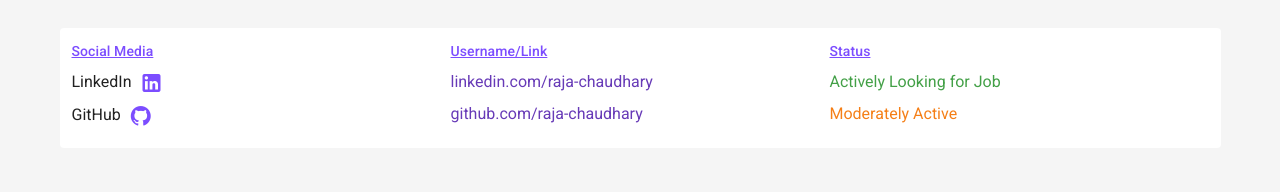
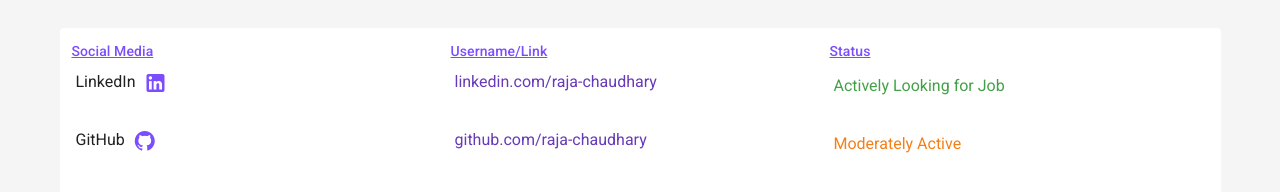
Before and after one commit to raja-chaudhary/learning-vuetify, a Vue app: page / in a window 1280 px wide. Shown: the part 244-436 px from the top of the page. Built offline with nearby package versions, Linux system fonts and the light colour scheme.

Commit message:
added spacing between links and status in table

```diff
--- a/src/views/Home.vue
+++ b/src/views/Home.vue
@@ -77,7 +77,7 @@
     <v-container class="my-5">
       <v-card flat class="pa-3">
         <v-layout row wrap class="pa-3">
-          <v-flex xs4 sm4 md4>
+          <v-flex xs4 sm4 md4 class="px-0">
             <div
               class="
                 subtitle-2
@@ -88,7 +88,7 @@
             >
               Social Media
             </div>
-            <div class="my-2">
+            <div class="my-2 px-1" style="height: 50px">
               <span class="hidden-sm-and-down">LinkedIn</span>
               <a
                 href="https://www.linkedin.com/in/raja-chaudhary/"
@@ -100,7 +100,7 @@
                 ></a
               >
             </div>
-            <div class="my-2">
+            <div class="my-2 px-1" style="height: 50px">
               <span class="hidden-sm-and-down">GitHub</span>
               <a
                 href="https://github.com/raja-chaudhary"
@@ -113,7 +113,7 @@
               >
             </div>
           </v-flex>
-          <v-flex xs4 sm4 md4>
+          <v-flex xs4 sm4 md4 class="px-0">
             <div
               class="
                 subtitle-2
@@ -124,7 +124,7 @@
             >
               Username/Link
             </div>
-            <div class="my-2 hidden-sm-and-down">
+            <div class="my-2 px-1 hidden-sm-and-down" style="height: 50px">
               <a
                 href="https://www.linkedin.com/in/raja-chaudhary/"
                 target="_blank"
@@ -133,7 +133,7 @@
                 >linkedin.com/raja-chaudhary</a
               >
             </div>
-            <div class="my-2 hidden-sm-and-up body-2">
+            <div class="my-2 px-1 hidden-sm-and-up body-2" style="height: 50px">
               <a
                 href="https://www.linkedin.com/in/raja-chaudhary/"
                 target="_blank"
@@ -142,7 +142,7 @@
                 >linkedin.com/raja-chaudhary</a
               >
             </div>
-            <div class="my-2 hidden-sm-and-down">
+            <div class="my-2 px-1 hidden-sm-and-down" style="height: 50px">
               <a
                 href="https://github.com/raja-chaudhary"
                 class="my-2"
@@ -150,7 +150,7 @@
                 >github.com/raja-chaudhary</a
               >
             </div>
-            <div class="my-2 hidden-sm-and-up body-2">
+            <div class="my-2 px-1 hidden-sm-and-up body-2" style="height: 50px">
               <a
                 href="https://github.com/raja-chaudhary"
                 class="my-2"
@@ -170,19 +170,41 @@
             >
               Status
             </div>
-            <div class="my-2 green--text text--darken-1 hidden-sm-and-down">
+            <div
+              class="my-2 pa-1 green--text text--darken-1 hidden-sm-and-down"
+              style="height: 50px"
+            >
               Actively Looking for Job
             </div>
             <div
-              class="body-2 my-2 green--text text--darken-1 hidden-sm-and-up"
+              class="
+                body-2
+                my-2
+                px-1
+                green--text
+                text--darken-1
+                hidden-sm-and-up
+              "
+              style="height: 50px; line-height: normal"
             >
               Actively Looking for Job
             </div>
-            <div class="my-2 yellow--text text--darken-4 hidden-sm-and-down">
+            <div
+              class="my-2 pa-1 yellow--text text--darken-4 hidden-sm-and-down"
+              style="height: 50px"
+            >
               Moderately Active
             </div>
             <div
-              class="my-2 yellow--text text--darken-4 hidden-sm-and-up body-2"
+              class="
+                my-2
+                px-1
+                yellow--text
+                text--darken-4
+                hidden-sm-and-up
+                body-2
+              "
+              style="height: 50px; line-height: normal"
             >
               Moderately Active
             </div>
```
